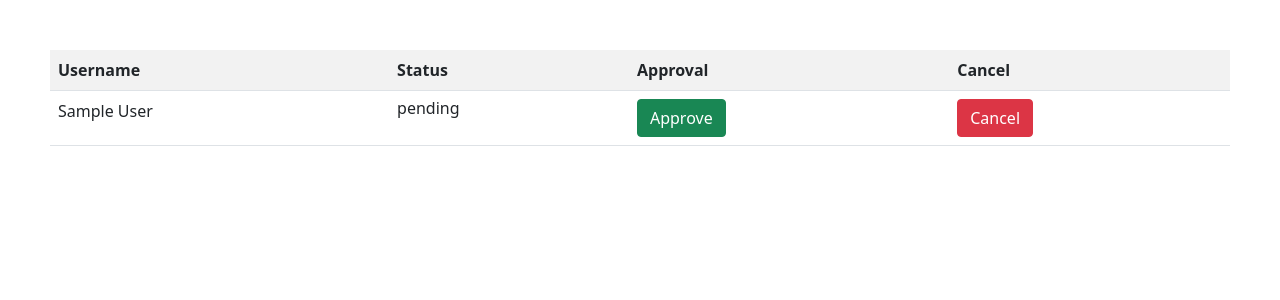
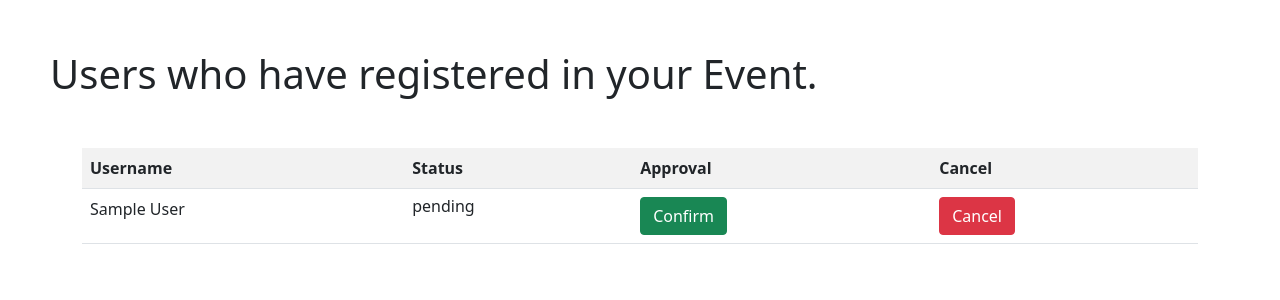
Before and after one commit to missionshrestha/Eventhub, a Django app: page /events/approve/1 in a window 1280 px wide. Shown: the top 300 px of the page. Run offline with Django 3.2, Linux system fonts and the light colour scheme; tables that the repository leaves empty hold one stand-in row (values such as "Sample post").

Commit message:
Registration done

```diff
--- a/Manee/Eventhub-Manee/events/views.py
+++ b/Manee/Eventhub-Manee/events/views.py
@@ -24,6 +24,7 @@ from django.views.generic.base import View
 from django.views.generic.detail import DetailView
 from django.contrib.auth.decorators import login_required
 from django.contrib import messages
+from users.models import User
 from users import mixins as user_mixins
 from . import models,forms
 from reservations.models import Reservation
@@ -60,9 +61,23 @@ def event_detail(request,pk):
 def approve(request, pk):
     event = models.Event.objects.get(pk = pk)
     participants = Reservation.objects.filter(event = event)
+    if request.method == "POST":
+        if request.POST["button_checker"] != "canceled":
+            first_name = request.POST["first_name"]
+            user = User.objects.get(first_name = first_name)
+            update_status = Reservation.objects.get(event = event, user = user)
+            update_status.status = "confirmed"
+            update_status.save()
+        else:
+            first_name = request.POST["f_name"]
+            user = User.objects.get(first_name = first_name)
+            update_status = Reservation.objects.get(event = event, user = user)
+            update_status.status = "canceled"
+            update_status.save()
+
     args = {
         "event": event,
-        "participants": participants
+        "participants": participants,
     }
     return render(request, "events/approve.html", args)
 
--- a/Manee/Eventhub-Manee/templates/events/approve.html
+++ b/Manee/Eventhub-Manee/templates/events/approve.html
@@ -7,9 +7,14 @@
             body {
                 margin:50px;
             }
+            div {
+                margin-top:50px;
+            }
         </style>
     </head>
     <body>
+        <h1> Users who have registered in your Event.</h1>
+        <div class="container">
         <table class="table table-striped">
                 <tr>
                     <th>Username</th>
@@ -26,13 +31,13 @@
                    <td>
                        <!--if approved dont show button else button-->
                         {% if p.status == "confirmed" %}
-                            <h6 class="text-success">Approved</h6>
-                        {% elif p.status == "canceled" %}
-                            <h6 class="text-danger">Canceled</h6>
+                            <h6 class="text-success">Confirmed</h6>
                         {% else %}
-                            <form method="post" action ="#">
+                            <form method="post" action ="{% url 'events:approve' p.event.pk %}">
                                 {% csrf_token %}
-                                <button type="subimit" class="btn btn-success">Approve</button>
+                                <input type ="hidden" name="button_checker" value="not_canceled">
+                                <input type ="hidden" name="first_name" value = "{{p.user.first_name}}">
+                                <button type="submit" class="btn btn-success">Confirm</button>
                             </form>
                         {% endif %}
                    </td>
@@ -40,14 +45,17 @@
                     {% if p.status == "canceled" %}
                         <h6 class="text-danger">Canceled</h6>
                     {% else %}
-                        <form method="post" action ="#">
+                        <form method="post" action ="{% url 'events:approve' p.event.pk %}">
                             {% csrf_token %}
-                            <button type="subimit" class="btn btn-danger">Cancel</button>
+                            <input type ="hidden" name="button_checker" value="canceled">
+                            <input type ="hidden" name="f_name" value = "{{p.user.first_name}}">
+                            <button type="submit" class="btn btn-danger">Cancel</button>
                         </form>
                     {% endif %}
                    </td>
                 </tr>
             {% endfor %}
         </table>
+        </div>
     </body>
 </html>
--- a/Manee/Eventhub-Manee/templates/events/event_detail.html
+++ b/Manee/Eventhub-Manee/templates/events/event_detail.html
@@ -660,7 +660,7 @@
       <div class="review-elements">
         <p class="reviews"><b>Reviews:</b></p>
         <p class="star-review-coll"><img class="review-star-img" src="{% static 'images/event-detail/review-star.svg' %}"><span
-            style="font-weight:bold; font-size:22px;">{{event.total_rating}} | 5 <span style="margin-left: 20px;">Total Review:{{event.reviews.count}}</span> </span></p>
+            style="font-weight:bold; font-size:22px;">{{event.total_rating}} | 10 <span style="margin-left: 20px;">Total Review:{{event.reviews.count}}</span> </span></p>
 
             {% for review in event.reviews.all %}
         <div class="A-circle-size-review" style="display: flex; vertical-align: middle;">
```
